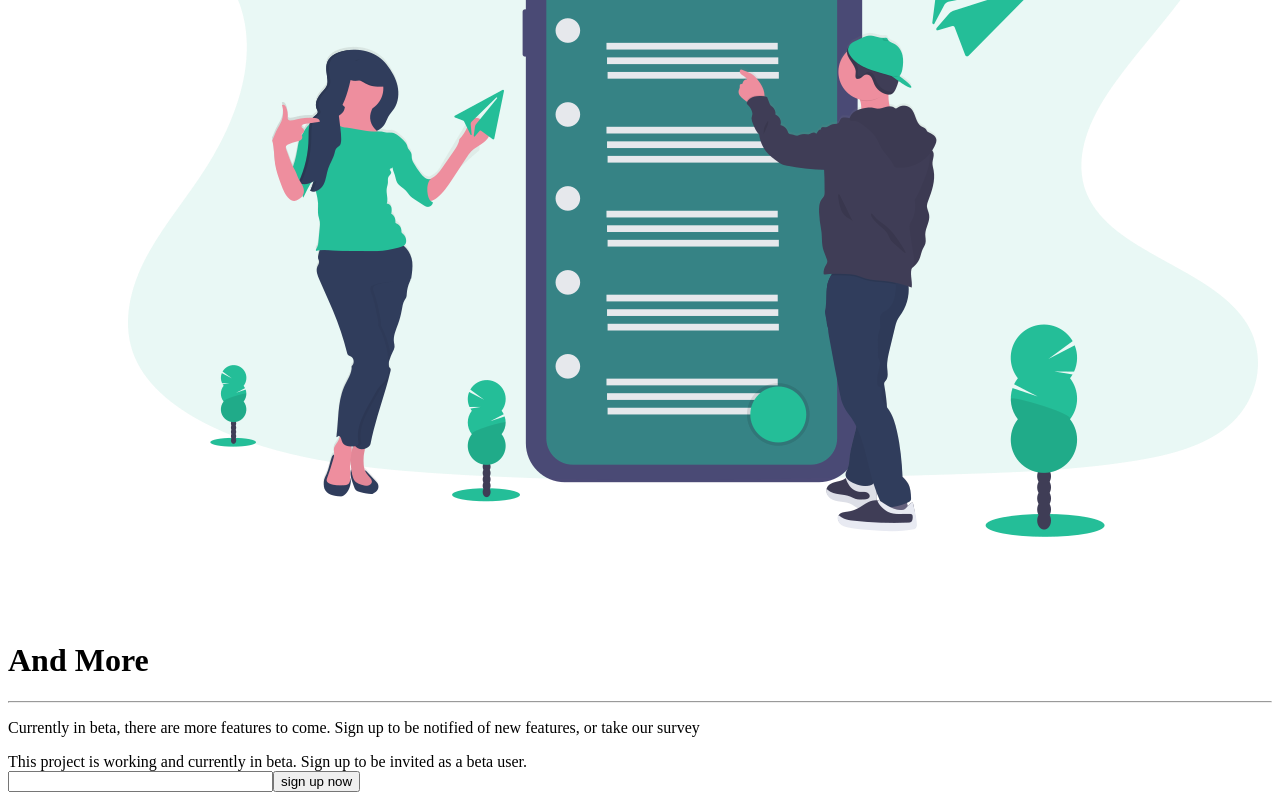
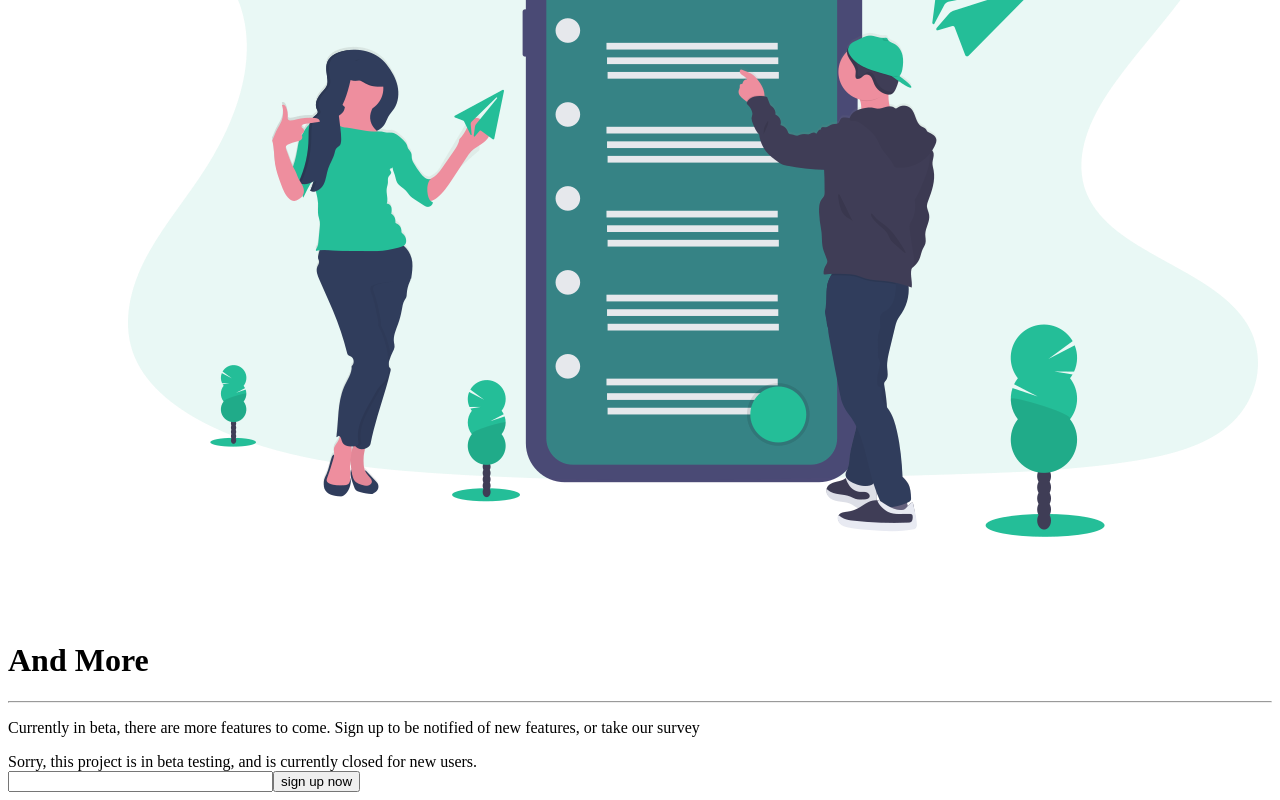
Before and after one commit to stevenjchang/gettennisalerts.com, a Gatsby site: page / in a window 1280 px wide. Shown: the part 4102-4902 px from the top of the page. Built offline with nearby package versions, Linux system fonts and the light colour scheme; Gatsby itself is replaced by a stand-in of ours.

Commit message:
suspend Signups

```diff
--- a/src/components/EmailSignUp.js
+++ b/src/components/EmailSignUp.js
@@ -8,8 +8,8 @@ const EmailSignUp = () => {
         <section className="container text-center text-white h-48 custom-flex-center">
           <div className="form-container custom-flex-center flex-col rounded-md">
             <div className="mb-6 text-gray-800 font-semibold">
-              This project is working and currently in beta. Sign up to be
-              invited as a beta user.
+              Sorry, this project is in beta testing, and is currently closed
+              for new users.
             </div>
             <div className="input-container custom-flex-center px-8">
               <form
@@ -23,6 +23,7 @@ const EmailSignUp = () => {
                   type="email"
                   name="email"
                   size="30"
+                  disable
                   className="h-10 rounded-lg text-black mb-4 w-full lg:w-auto mr-0 lg:mr-3"
                 />
                 <button
```
Also changed, not shown: package.json (+5 -5 lines).
